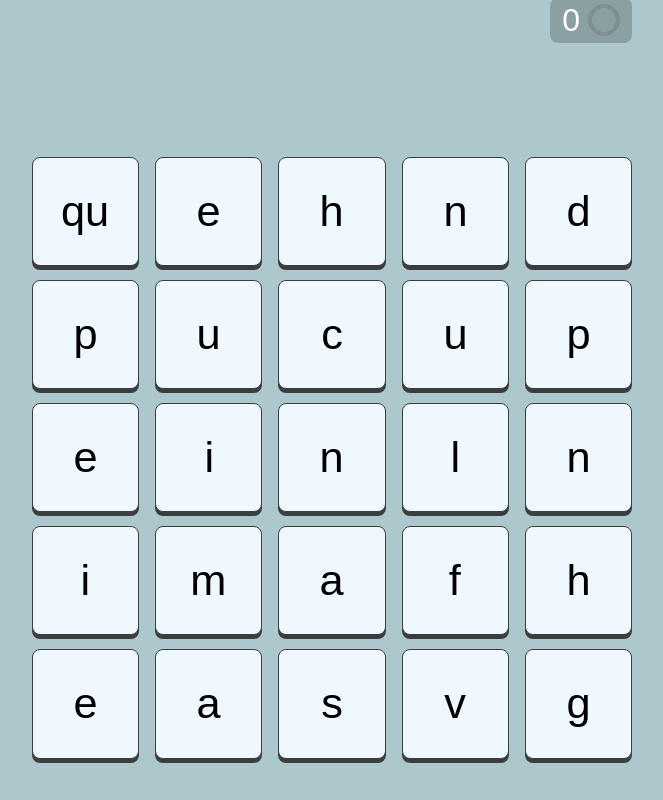
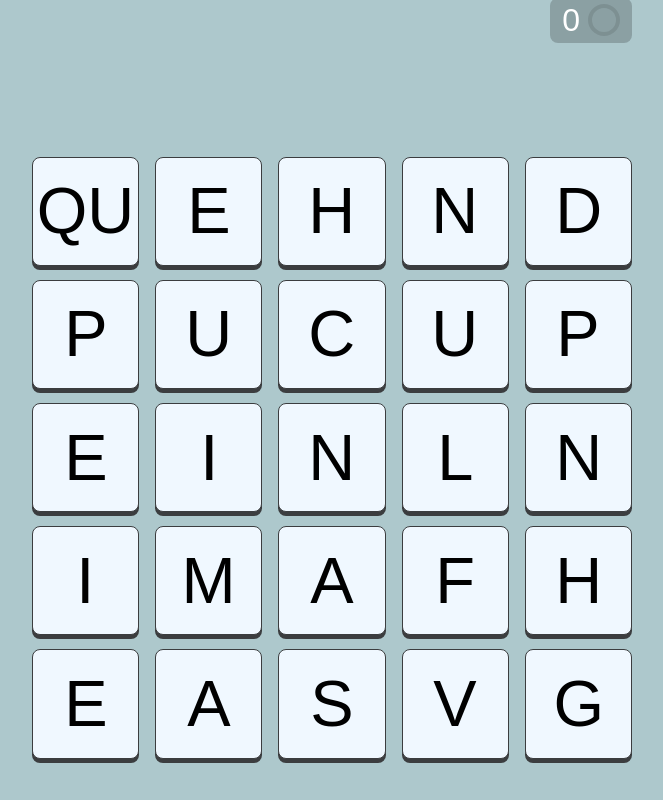
Before and after one commit to alexichristakis/word-hunt, a React (Create React App) app: page / in a window 1280 px wide. Shown: the whole page, without its empty margins (308-971 px from the left). Built offline with nearby package versions, Linux system fonts and the light colour scheme; a web font is replaced by a local one.

Commit message:
style tweaks

```diff
--- a/src/Provider.tsx
+++ b/src/Provider.tsx
@@ -13,4 +13,5 @@ const Provider: FC<PropsWithChildren> = ({ children }) => (
     </WordProvider>
   </TilePositionsProvider>
 );
+
 export default Provider;
--- a/src/components/Grid/Grid.module.scss
+++ b/src/components/Grid/Grid.module.scss
@@ -12,6 +12,10 @@
   flex: 1 1 auto;
   display: grid;
   max-width: 600px;
-  gap: 16px;
+  gap: 8px;
   grid-template-columns: repeat(var(--grid-columns), 1fr);
+
+  @media (min-width: 650px) {
+    gap: 16px;
+  }
 }
--- a/src/components/Grid/Tile.module.scss
+++ b/src/components/Grid/Tile.module.scss
@@ -6,7 +6,7 @@ $found: rgb(255, 255, 167);
 
 .main {
   background-color: $shadow;
-  font-size: 20px;
+  font-size: 30px;
   display: flex;
   touch-action: none;
   user-select: none;
@@ -67,4 +67,5 @@ $found: rgb(255, 255, 167);
 .letter {
   display: block;
   user-select: none;
+  text-transform: uppercase;
 }
```
